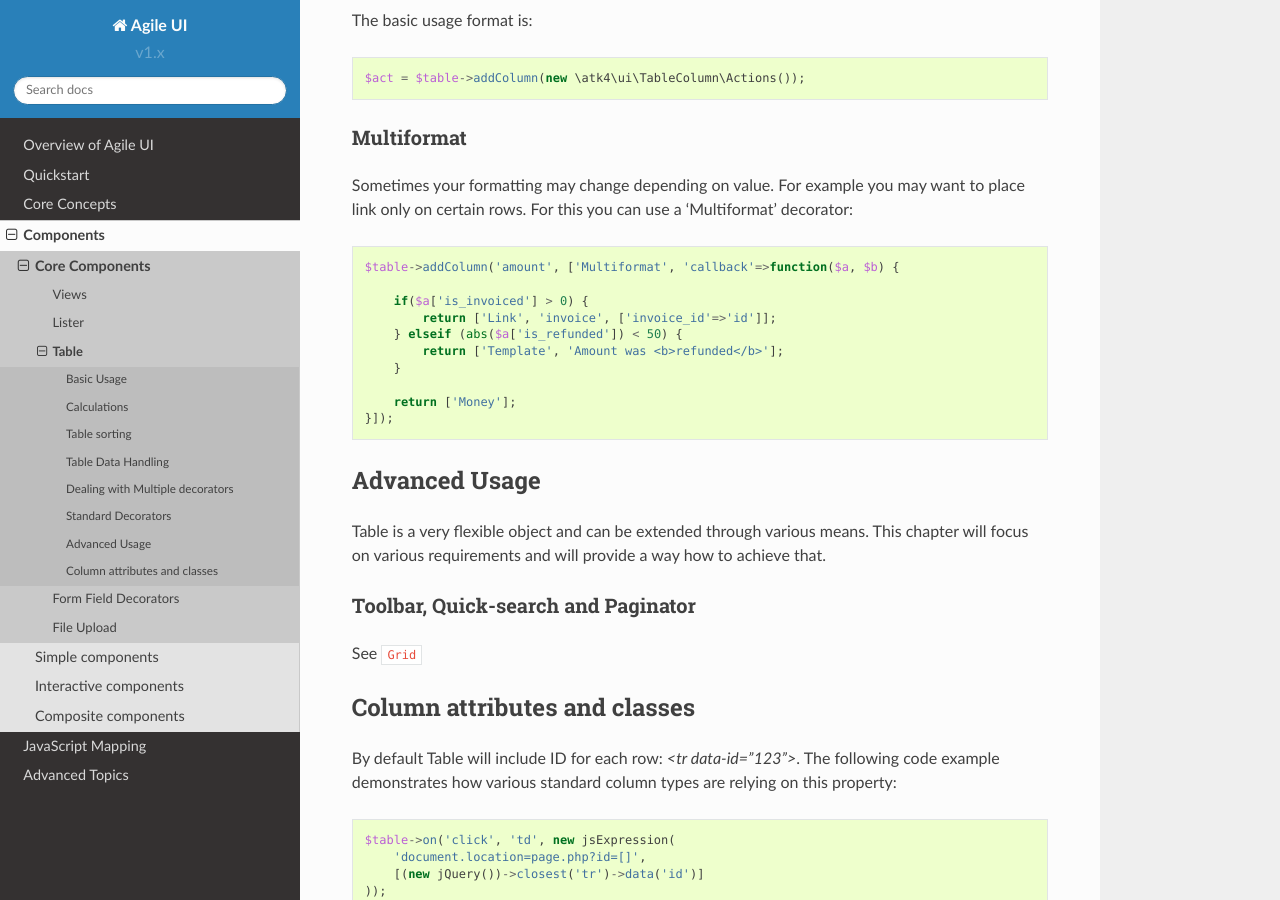
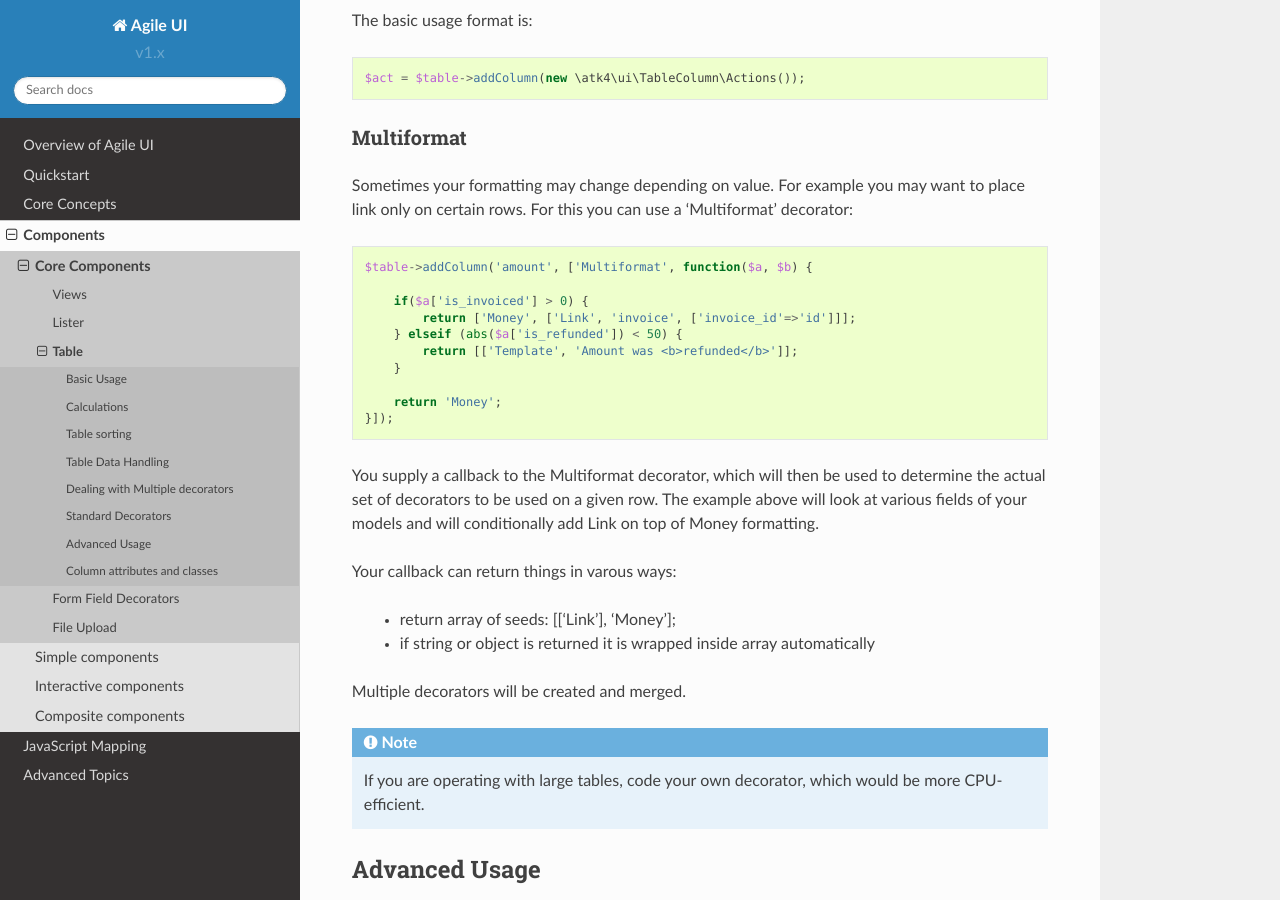
Before and after one commit to atk4/ui, a Sphinx documentation site: the page built from docs/table.rst, in a window 1280 px wide and 900 px high, scrolled down 13749 px. Built offline with Sphinx 7.4.7 and the Read the Docs theme 2.0.0, drawn with Linux system fonts in a browser that asks for light colours; pages that are not in the unit, such as notebooks, are missing from menus; cross-references to code outside the pages are shown as plain code.

Commit message:
cleanups and add more doc

```diff
--- a/docs/table.rst
+++ b/docs/table.rst
@@ -541,17 +541,29 @@
 Sometimes your formatting may change depending on value. For example you may want to place link
 only on certain rows. For this you can use a 'Multiformat' decorator::
 
-    $table->addColumn('amount', ['Multiformat', 'callback'=>function($a, $b) {
+    $table->addColumn('amount', ['Multiformat', function($a, $b) {
 
         if($a['is_invoiced'] > 0) {
-            return ['Link', 'invoice', ['invoice_id'=>'id']];
+            return ['Money', ['Link', 'invoice', ['invoice_id'=>'id']]];
         } elseif (abs($a['is_refunded']) < 50) {
-            return ['Template', 'Amount was <b>refunded</b>'];
+            return [['Template', 'Amount was <b>refunded</b>']];
         }
 
-        return ['Money'];
+        return 'Money';
     }]);
 
+You supply a callback to the Multiformat decorator, which will then be used to determine
+the actual set of decorators to be used on a given row. The example above will look at various
+fields of your models and will conditionally add Link on top of Money formatting.
+
+Your callback can return things in varous ways:
+
+ - return array of seeds: [['Link'], 'Money'];
+ - if string or object is returned it is wrapped inside array automatically
+
+Multiple decorators will be created and merged.
+
+.. note:: If you are operating with large tables, code your own decorator, which would be more CPU-efficient.
 
 Advanced Usage
 ==============
```
Also changed, not shown: 2 other files.
